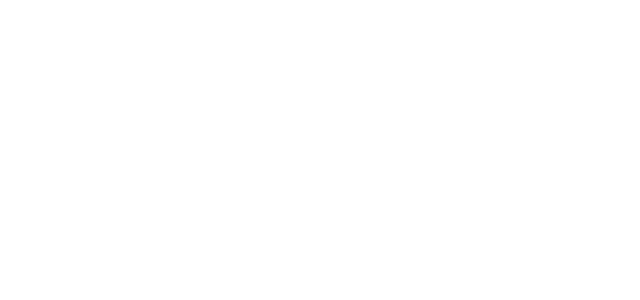
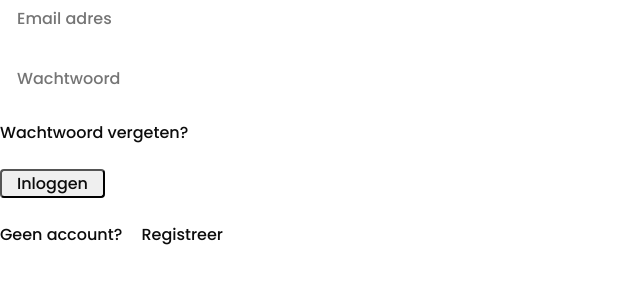
Before and after one commit to koenmoret/frontend-react-eindopdracht, a React (Vite) app: page /Login in a window 1280 px wide. Before the commit this address had no page. Shown: the top 300 px of the page, without its empty margins (0-640 px from the left). Built offline with nearby package versions, Linux system fonts and the light colour scheme.

Commit message:
JWT tokken opgehaald

```diff
--- a/src/App.jsx
+++ b/src/App.jsx
@@ -8,6 +8,7 @@
 import "./components/global/Global.css";
 
 import Register from "./components/global/Register.jsx";
+import Login from "./components/global/Login.jsx";
 
 
 function App() {
@@ -20,6 +21,7 @@
                 <Route path="/" element={<Home/>}/>
                 <Route path="/products" element={<Products/>}/>
                 <Route path="/Register" element={<Register/>}/>
+                <Route path="/Login" element={<Login/>}/>
             </Routes>
         </>
     )
--- a/src/components/global/Login.jsx
+++ b/src/components/global/Login.jsx
@@ -1,51 +1,55 @@
-//import {toggleForm} from "../helpers/helpers.js";
+
+//import Validation from "../helpers/LoginValidation.js";
+import axios from "axios";
 import {useContext, useState} from "react";
-import Validation from "../helpers/LoginValidation.js";
-import axios from "axios";
-import {useNavigate} from "react-router-dom";
-//import {Logging} from '../../App.jsx';
+import {AuthContext} from "../../context/AuthContext.jsx";
+
+
 
 // eslint-disable-next-line react/prop-types
 function Login({isLoginFormOpen, setLoginFormOpen}) {
+
+    const { login } = useContext(AuthContext);
 
     const [values, setValues] = useState({
         email: "",
         password: ""
     });
 
-    /*hide label when input has value*/
-    const [inputValue, setInputValues] = useState({
-        loginEmail: "",
-        loginPassword: ""
-    });
 
-    const navigate = useNavigate();
     const [errors, setErrors] = useState("");
-    const logging = useContext(Logging);
+
 
     const handleInput = (event) => {
-        setValues(prev => ({...prev, [event.target.name] : [event.target.value]}));
-        setInputValues({
-            ...inputValue,
-            [event.target.name]: event.target.value
-        });
+        setValues(prev => ({...prev, [event.target.name]: [event.target.value]}));
     }
 
-    const handleSubmit = (event) => {
+    const handleSubmit = async (event) => {
         event.preventDefault();
-        const err = Validation(values);
-        setErrors(err);
+        //const err = Validation(values);
+        //setErrors(err);
 
-        if (err.email === "" && err.password === "") {
+        //if (err.email === "" && err.password === "") {
+        try {
+            const response = await axios.post("https://api.datavortex.nl/kamonlinenovi/users/authenticate",{
+                  username: "koen",
+                  password: "12345678",
+                },
 
-                axios.post("http://localhost:8081/login", values)
-                    .then(res => {
-                        navigate('/Dashboard');
-                        logging.setLoggedIn(logging.loggedIn = true);
-                    })
-                    .catch(err => console.log(err))
-
+                {
+                    headers: {
+                        'Content-Type': 'application/json',
+                        'X-Api-Key': 'kamonlinenovi:rv8l37E54HZfMeCdH9VT'
+                    }
+                });
+            if (response.status === 200) {
+                console.log("Gebruiker is ingelogd");
+                login(response.data.jwt);
+            }
+        } catch (e) {
+            console.error(e);
         }
+        // }
     }
 
     return (
@@ -53,15 +57,19 @@
             <form action="" onSubmit={handleSubmit}>
                 {/*Email input*/}
                 <div className="form-outline mb-4">
-                    <input type="email" name="email" id="loginEmail" onChange={handleInput} className="form-control email" required />
-                    <label className="form-label" form="loginEmail" style={{ display: values.email ? 'none' : 'block' }}>Email adres</label>
+                    <input type="email" name="email" id="loginEmail" onChange={handleInput}
+                           className="form-control email" required/>
+                    <label className="form-label" form="loginEmail" style={{display: values.email ? 'none' : 'block'}}>Email
+                        adres</label>
                     {errors.email && <span className="text-danger"> {errors.email}</span>}
                 </div>
 
                 {/*Password input*/}
                 <div className="form-outline mb-4">
-                    <input type="password" name="password" id="loginPassword" onChange={handleInput} className="form-control" required />
-                    <label className="form-label" form="loginPassword" style={{ display: values.password ? 'none' : 'block' }}>Wachtwoord</label>
+                    <input type="password" name="password" id="loginPassword" onChange={handleInput}
+                           className="form-control" required/>
+                    <label className="form-label" form="loginPassword"
+                           style={{display: values.password ? 'none' : 'block'}}>Wachtwoord</label>
                     {errors.password && <span className="text-danger"> {errors.password}</span>}
                 </div>
 
@@ -86,7 +94,9 @@
 
                 {/*Register buttons*/}
                 <div className="text-center">
-                    <p>Geen account? <span className="btn btn-primary" onClick={() => toggleForm(isLoginFormOpen, setLoginFormOpen)}>Registreer</span></p>
+                    <p>Geen account? <span className="btn btn-primary"
+                                           >Registreer</span>
+                    </p>
                 </div>
             </form>
         </>
--- a/src/components/global/Register.jsx
+++ b/src/components/global/Register.jsx
@@ -4,10 +4,10 @@
 function Register({isLoginFormOpen, setLoginFormOpen}) {
 
     const [values, setValues] = useState({
-        username: "",
-        email: "",
+        username: "koen",
+        email: "kvmoret.ica@gmail.com",
         confirmEmail: "",
-        password: ""
+        password: "12345678"
     });
 
     const [errors, setErrors] = useState("");
@@ -22,14 +22,14 @@
         //if (err.fullName === "" && err.registerEmail === "" && err.registerPassword === "") {
 
         try {
-            const response = await axios.post("https://api.datavortex.nl/kamonline/users", {
-                username: "Koen",
-                email: "kvmoret@gmail.com",
-                password: "12345678",
+            const response = await axios.post("https://api.datavortex.nl/kamonlinenovi/users", {
+                username: values.username,
+                email: values.email,
+                password: values.password,
             }, {
                 headers: {
                     'Content-Type': 'application/json',
-                    'X-Api-Key': 'kamonline:iTJlC19urHBbchBzvk7T'
+                    'X-Api-Key': 'kamonlinenovi:rv8l37E54HZfMeCdH9VT'
                 }
             });
             if (response.status === 200) {
@@ -55,7 +55,7 @@
                            onChange={handleInput}
                     />
                     <label className="form-label" form="fullName">Naam</label>
-                    {errors.fullName && <span className="text-danger"> {errors.fullName}</span>}
+                    {errors.username && <span className="text-danger"> {errors.username}</span>}
                 </div>
                 <div className="form-outline mb-4">
                     <input type="email"
@@ -65,7 +65,7 @@
                            onChange={handleInput}
                     />
                     <label className="form-label" form="registerEmail">Email adres</label>
-                    {errors.registerEmail && <span className="text-danger"> {errors.registerEmail}</span>}
+                    {errors.email && <span className="text-danger"> {errors.email}</span>}
                 </div>
 
                 {/*Confirm Email input*/}
@@ -89,7 +89,7 @@
                            onChange={handleInput}
                     />
                     <label className="form-label" form="registerPassword">Wachtwoord</label>
-                    {errors.registerPassword && <span className="text-danger"> {errors.registerPassword}</span>}
+                    {errors.password && <span className="text-danger"> {errors.password}</span>}
                 </div>
 
                 {/*Submit button*/}
--- a/src/context/AuthContext.jsx
+++ b/src/context/AuthContext.jsx
@@ -12,8 +12,8 @@
   });
   const navigate = useNavigate();
 
-  function login() {
-    console.log('Gebruiker is ingelogd!');
+  function login(jwt) {
+    console.log('Gebruiker is ingelogd!: '+ jwt);
     setAuth({
       ...auth,
       isAuth: true,
@@ -23,7 +23,7 @@
         id: "",
       },
     });
-    navigate('/dashboard');
+    //navigate('/dashboard');
   }
 
   function logout() {
```
Also changed, not shown: 1 other file (tests, documents, lock files or other folders).
